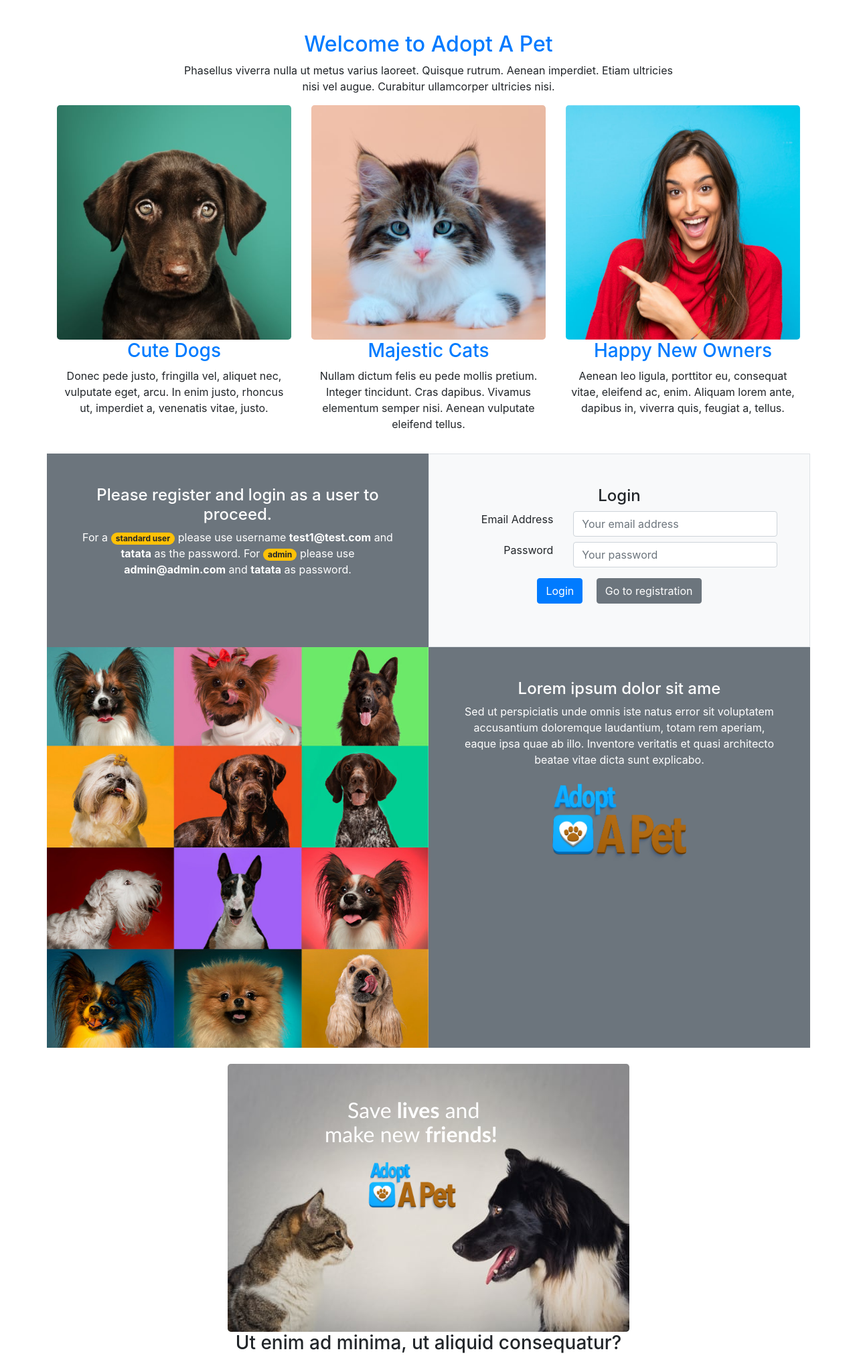
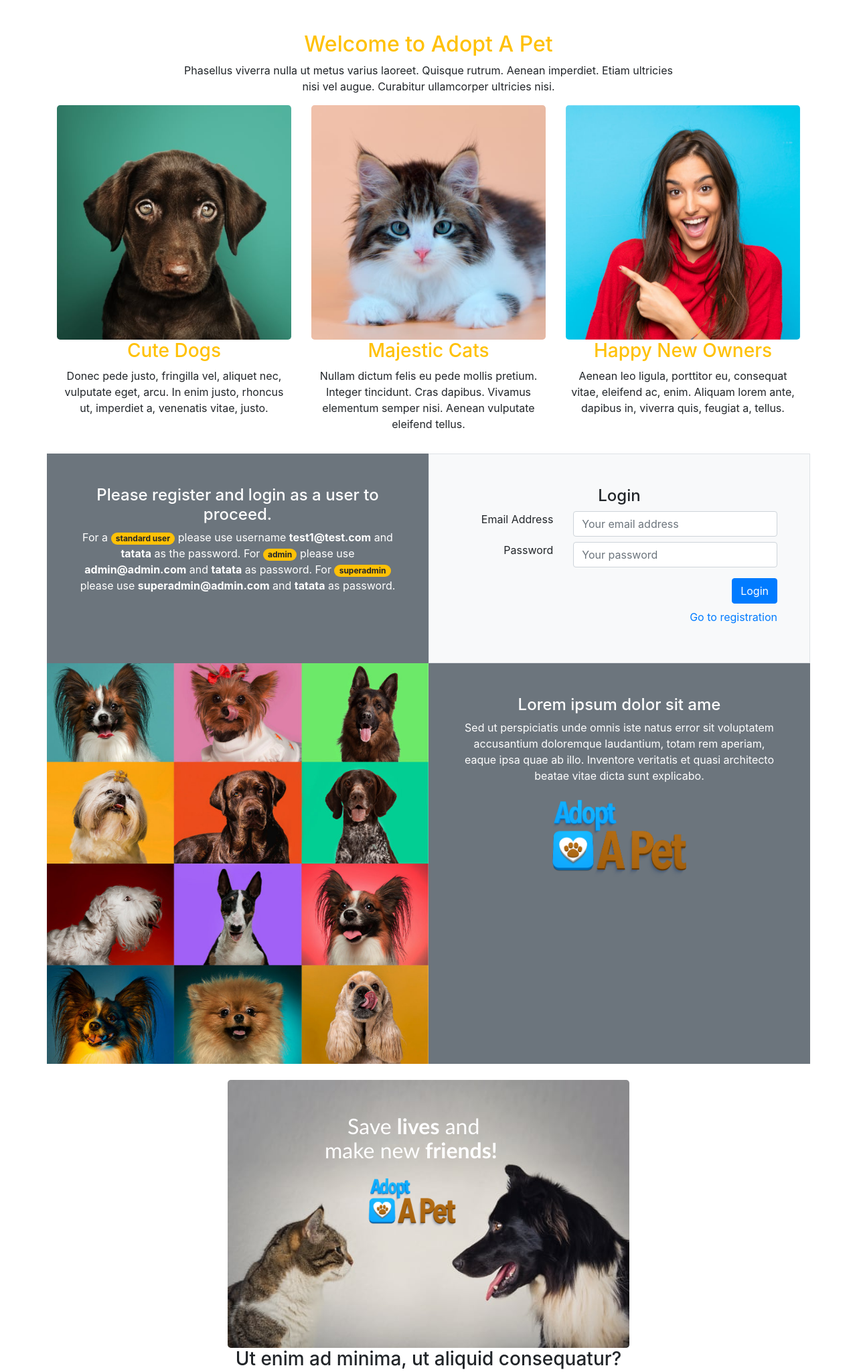
Before and after one commit to mbalabanov/CFLMS-MarinBalabanov-CodeReview-11, a PHP site: page / in a window 1280 px wide. Shown: the part 858-2906 px from the top of the page at 67% size. Run offline with PHP 8.4, Linux system fonts and the light colour scheme; data that the repository does not hold is empty.

Commit message:
Styling enhancements

```diff
--- a/index.php
+++ b/index.php
@@ -25,15 +25,15 @@
 
         if(empty($email)){
             $error = true;
-            $emailError = "Please enter your email address.";
+            $emailError = '<div class="alert alert-danger my-1" role="alert">Please enter your email address.</div>';
         } else if ( !filter_var($email,FILTER_VALIDATE_EMAIL) ) {
             $error = true;
-            $emailError = "Please enter valid email address.";
+            $emailError = '<div class="alert alert-danger my-1" role="alert">Please enter valid email address.</div>';
         }
 
         if (empty($pass)){
             $error = true;
-            $passError = "Please enter your password." ;
+            $passError = '<div class="alert alert-danger my-1" role="alert">Please enter your password.</div>';
         }
 
         // if there's no error, continue to login
@@ -56,7 +56,7 @@
                 }
 
             } else {
-                $errMSG = "Incorrect Credentials, Try again..." ;
+                $errMSG = '<div class="alert alert-danger my-1" role="alert">Incorrect Credentials, Try again...</div>';
             }
 
         }
@@ -91,24 +91,24 @@
     <div class="container my-5">
         <div class="row">
             <div class="col-md-8 offset-md-2 text-center">
-                    <h2 class="text-primary">Welcome to Adopt A Pet</h2>
+                    <h2 class="text-warning">Welcome to Adopt A Pet</h2>
                     <p>Phasellus viverra nulla ut metus varius laoreet. Quisque rutrum. Aenean imperdiet. Etiam ultricies nisi vel augue. Curabitur ullamcorper ultricies nisi.</p>
             </div>
         </div>
         <div class="row">
             <div class="col-md-4 text-center">
                 <img src="assets/dogs/dog4.jpg" class="img-fluid rounded-lg" alt="Cute Dogs">
-                <h3 class="text-primary">Cute Dogs</h3>
+                <h3 class="text-warning">Cute Dogs</h3>
                 <p>Donec pede justo, fringilla vel, aliquet nec, vulputate eget, arcu. In enim justo, rhoncus ut, imperdiet a, venenatis vitae, justo.</p>
             </div>
             <div class="col-md-4 text-center">
                 <img src="assets/cats/cat3.jpg" class="img-fluid rounded-lg" alt="Majestic Cats">
-                <h3 class="text-primary">Majestic Cats</h3>
+                <h3 class="text-warning">Majestic Cats</h3>
                 <p>Nullam dictum felis eu pede mollis pretium. Integer tincidunt. Cras dapibus. Vivamus elementum semper nisi. Aenean vulputate eleifend tellus.</p>
             </div>
             <div class="col-md-4 text-center">
                 <img src="assets/woman.jpg" class="img-fluid rounded-lg" alt="Happy New Owners">
-                <h3 class="text-primary">Happy New Owners</h3>
+                <h3 class="text-warning">Happy New Owners</h3>
                 <p>Aenean leo ligula, porttitor eu, consequat vitae, eleifend ac, enim. Aliquam lorem ante, dapibus in, viverra quis, feugiat a, tellus.</p>
             </div>
         </div>
@@ -116,7 +116,7 @@
         <div class="row mt-3" id="login-box">
             <div class="col-md-6 p-5 text-center text-white bg-secondary">
                 <h4>Please register and login as a user to proceed.</h4>
-                <p>For a <span class="badge badge-pill badge-warning">standard user</span> please use username <strong>test1@test.com</strong> and <strong>tatata</strong> as the password. For <span class="badge badge-pill badge-warning">admin</span> please use <strong>admin@admin.com</strong> and <strong>tatata</strong> as password.</p>
+                <p>For a <span class="badge badge-pill badge-warning">standard user</span> please use username <strong>test1@test.com</strong> and <strong>tatata</strong> as the password. For <span class="badge badge-pill badge-warning">admin</span> please use <strong>admin@admin.com</strong> and <strong>tatata</strong> as password. For <span class="badge badge-pill badge-warning">superadmin</span> please use <strong>superadmin@admin.com</strong> and <strong>tatata</strong> as password.</p>
             </div>
             <div class="col-md-6 border bg-light p-5">
                 <h4 class="text-center">Login</h4>
@@ -145,9 +145,9 @@
                         </div>
                     </div>
                     <div class="row my-2">
-                        <div class="col-md-12 text-center">
-                            <button class="btn btn-primary m-2" type="submit" name="btn-login">Login</button>
-                            <a class="btn btn-secondary m-2" href="register.php">Go to registration</a>
+                        <div class="col-md-12 text-right">
+                            <button class="btn btn-primary my-2" type="submit" name="btn-login">Login</button><br/>
+                            <a href="register.php">Go to registration</a>
                         </div>
                     </div>
                 </form>
```
